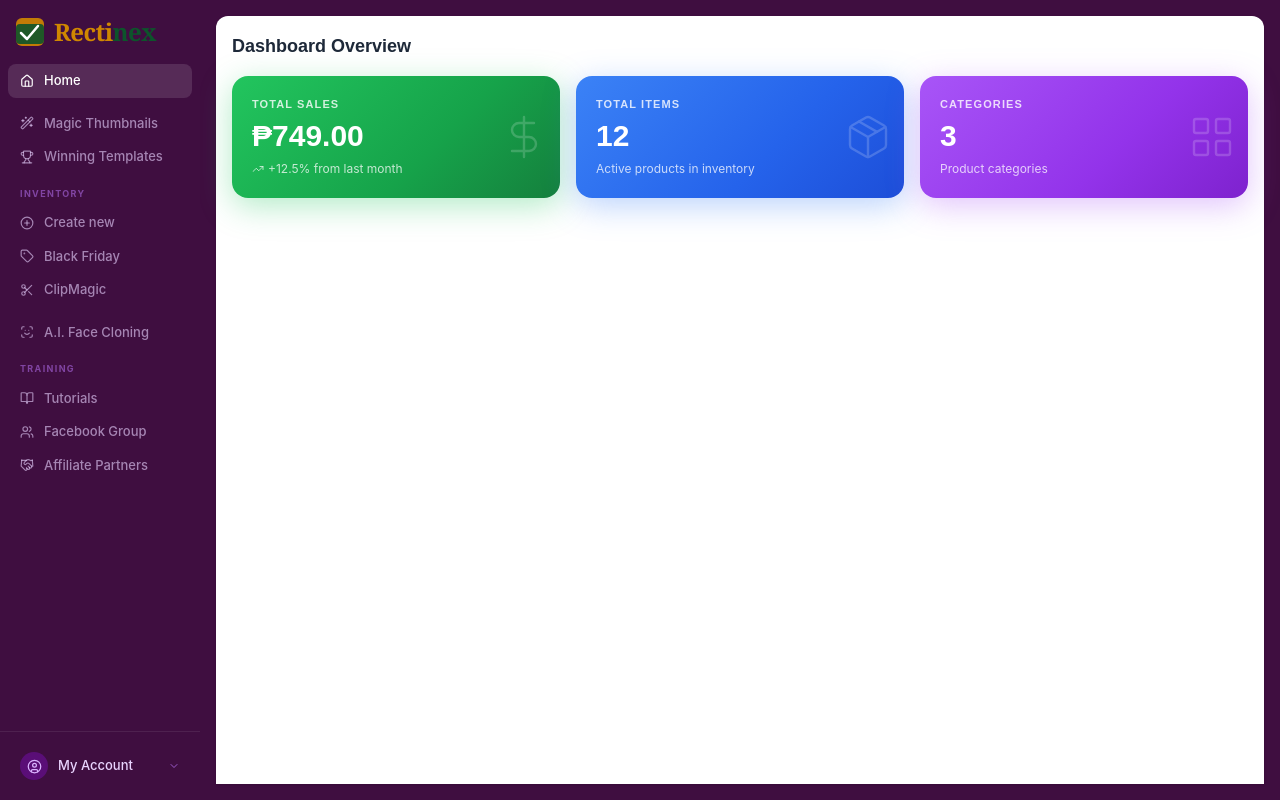
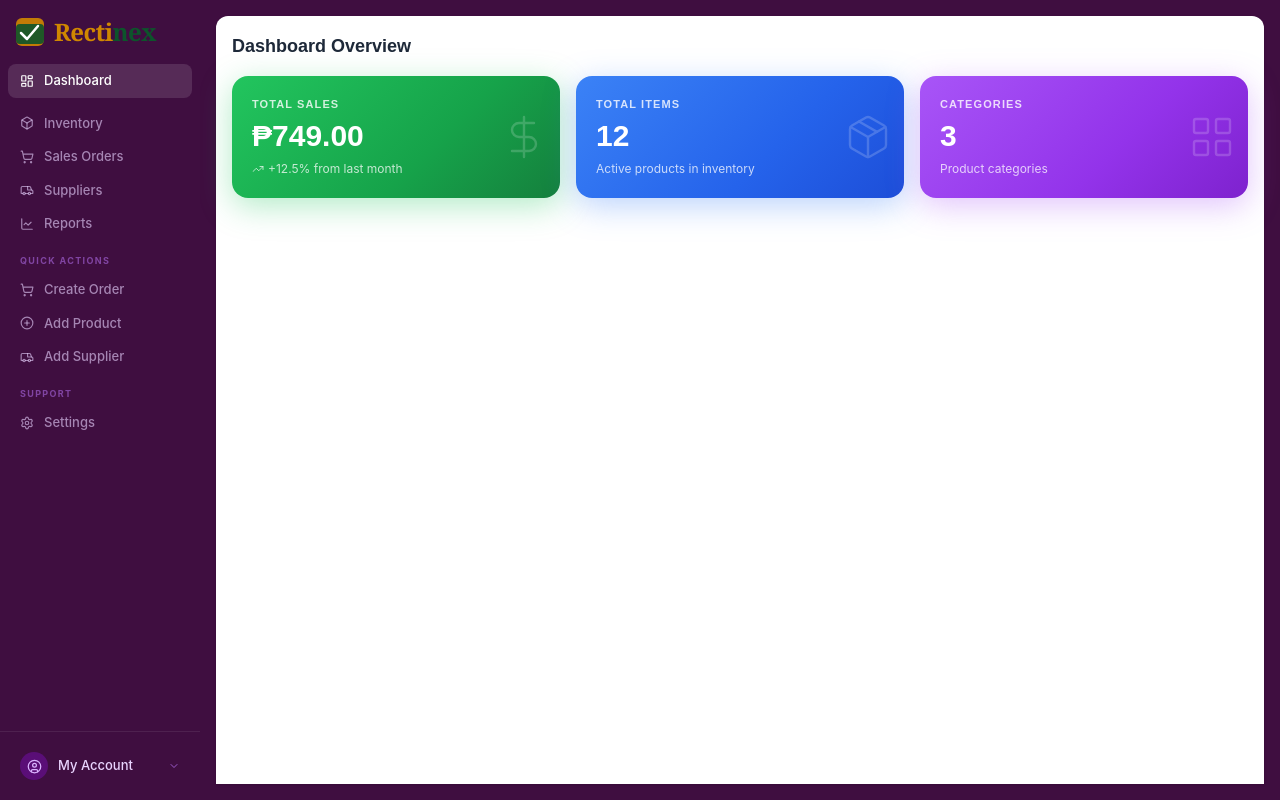
Before and after one commit to Digitallycamp/retinex, a React (Vite) app: page /dashboard in a window 1280 px wide. Built offline with nearby package versions, Linux system fonts and the light colour scheme; no server answers; sample sign-in values are in the browser's storage.

Commit message:
Cleaned Nav with Quick Actions

```diff
--- a/src/app/features/users/dashboard/index.jsx
+++ b/src/app/features/users/dashboard/index.jsx
@@ -2,22 +2,19 @@ import React, { useState } from 'react';
 import { motion, AnimatePresence } from 'motion/react';
 import { NavLink, Outlet, useNavigate } from 'react-router-dom';
 import {
-	Home,
-	Wand2,
-	Trophy,
 	PlusCircle,
-	Tag,
-	Scissors,
-	ScanFace,
-	BookOpen,
-	Users,
-	Handshake,
 	UserCircle,
 	ChevronDown,
 	Zap,
 	Menu,
 	X,
 	LogOutIcon,
+	LayoutDashboard,
+	Box,
+	ShoppingCart,
+	Van,
+	ChartLine,
+	Settings,
 } from 'lucide-react';
 import { uiColor } from '../../../core/theme';
 import { useAuth } from '../../../core/store/AuthContext';
@@ -25,33 +22,29 @@ import { useAuth } from '../../../core/store/AuthContext';
 // ── Nav structure mirrors the screenshot exactly ──
 const navSections = [
 	{
-		items: [{ label: 'Home', icon: Home, link: 'dashboard' }],
+		items: [{ label: 'Dashboard', icon: LayoutDashboard, link: 'dashboard' }],
 	},
 	{
 		items: [
-			{ label: 'Magic Thumbnails', icon: Wand2, link: 'inventory' },
-			{ label: 'Winning Templates', icon: Trophy, link: 'templates' },
+			{ label: 'Inventory', icon: Box, link: 'inventory' },
+			{ label: 'Sales Orders', icon: ShoppingCart, link: 'templates' },
+			{ label: 'Suppliers', icon: Van, link: 'templates' },
+			{ label: 'Reports', icon: ChartLine, link: 'templates' },
+
 		],
 	},
 	{
-		label: 'Inventory',
+		label: 'Quick Actions',
 		items: [
-			{ label: 'Create new', icon: PlusCircle, link: 'add-inventory' },
-			{ label: 'Black Friday', icon: Tag, link: 'black-friday' },
-			{ label: 'ClipMagic', icon: Scissors, link: 'clipmagic' },
+			{ label: 'Create Order', icon: ShoppingCart, link: 'create-order' },
+			{ label: 'Add Product', icon: PlusCircle, link: 'add-inventory' },
+			{ label: 'Add Supplier', icon: Van, link: 'clipmagic' },
 		],
 	},
 	{
+		label: 'SUPPORT',
 		items: [
-			{ label: 'A.I. Face Cloning', icon: ScanFace, link: 'face-cloning' },
-		],
-	},
-	{
-		label: 'TRAINING',
-		items: [
-			{ label: 'Tutorials', icon: BookOpen, link: 'tutorials' },
-			{ label: 'Facebook Group', icon: Users, link: 'facebook-group' },
-			{ label: 'Affiliate Partners', icon: Handshake, link: 'affiliate' },
+			{ label: 'Settings', icon: Settings, link: 'tutorials' },
 		],
 	},
 ];
```
Also changed, not shown: 1 other file (tests, documents, lock files or other folders).
